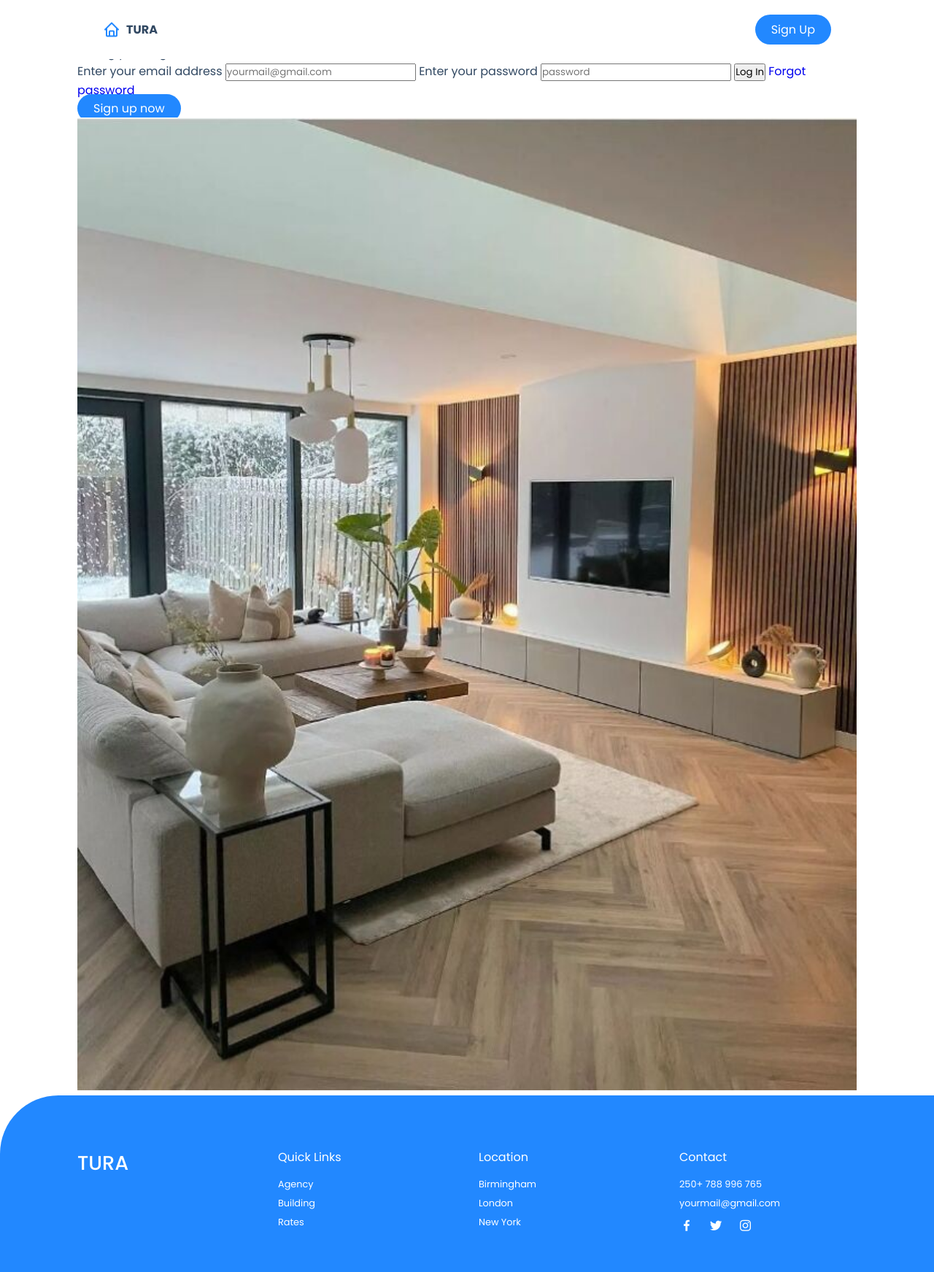
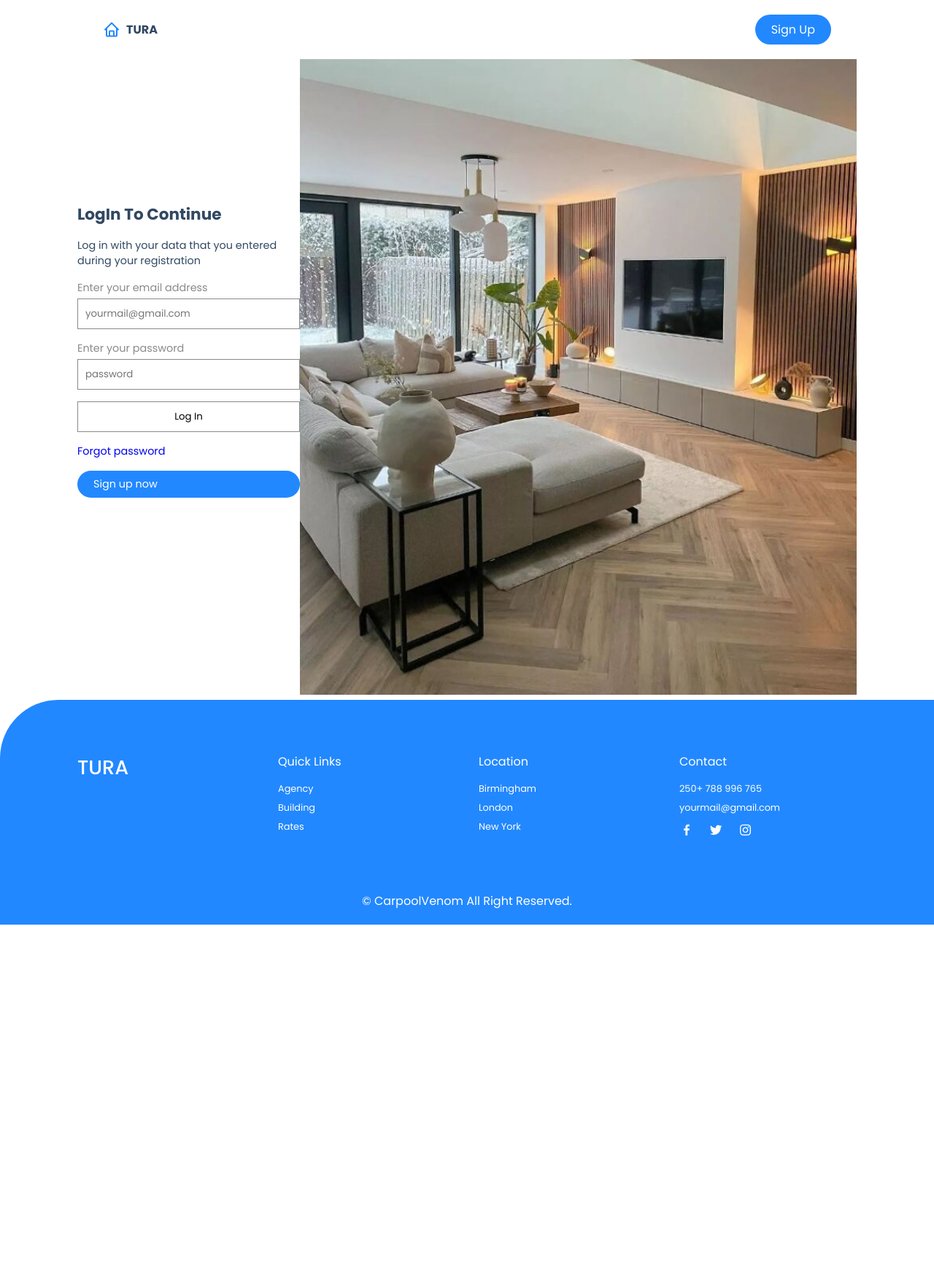
Before and after one commit to EnzoAsaph/TURA, a PHP site: page /login.html in a window 1280 px wide. Shown: the top 1743 px of the page at 73% size. After the commit the page ends 1267 px from the top, so only its background shows below. Run offline with PHP 8.4, Linux system fonts and the light colour scheme.

Commit message:
development

```diff
--- a/style.css
+++ b/style.css
@@ -343,3 +343,44 @@ font-size: 0.8rem;
     color: var(--bg-color);
     background-color: var(--main-color);
 }
+.login {
+     display: grid;
+     grid-template-columns: 0.4fr 1fr;
+     align-items: center;
+     min-height: 100vh;
+}
+.login-container {
+    display: flex;
+    flex-direction: column;
+    row-gap: 1rem;
+}
+.login-container{
+    font-size: 1.4rem;
+}
+.login-container{
+    font-size: 0.9rem;
+}
+.login-container form{
+    display: flex;
+    flex-direction: column;
+}
+.login-container form span{
+    font-size: 0.9rem;
+    color: #8a8a8a;
+    margin-bottom: 4px;
+}
+.login-container form input{
+    border: 1px solid #8a8a8a;
+    outline: none;
+    padding: 10px;
+    margin-bottom: 1rem;
+    background: var(--bg-color);
+}
+.login-container form .buttom{
+    outline: none;
+    border: none;
+    background-color: var(--main-color);
+    color: var(--bg-color);
+    font-size: 0.85rem;
+    font-weight: 500;
+}
```
